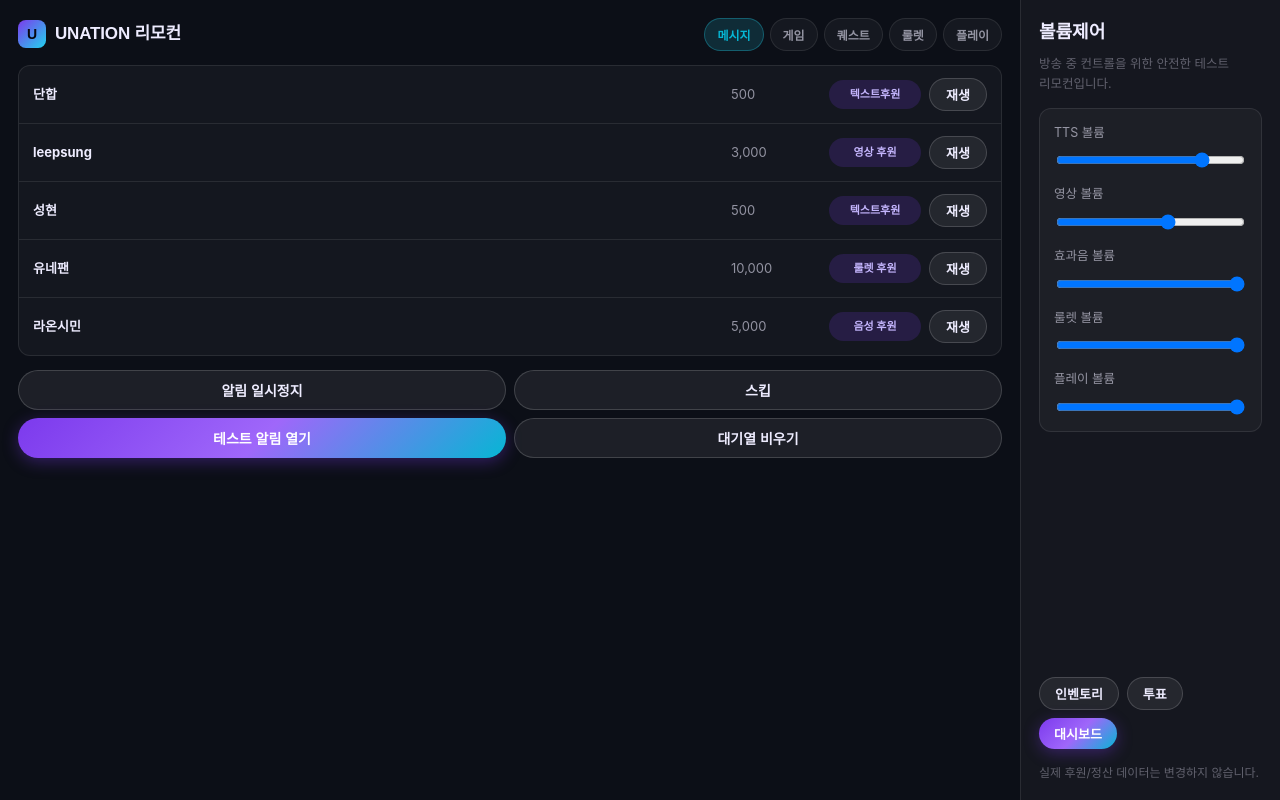
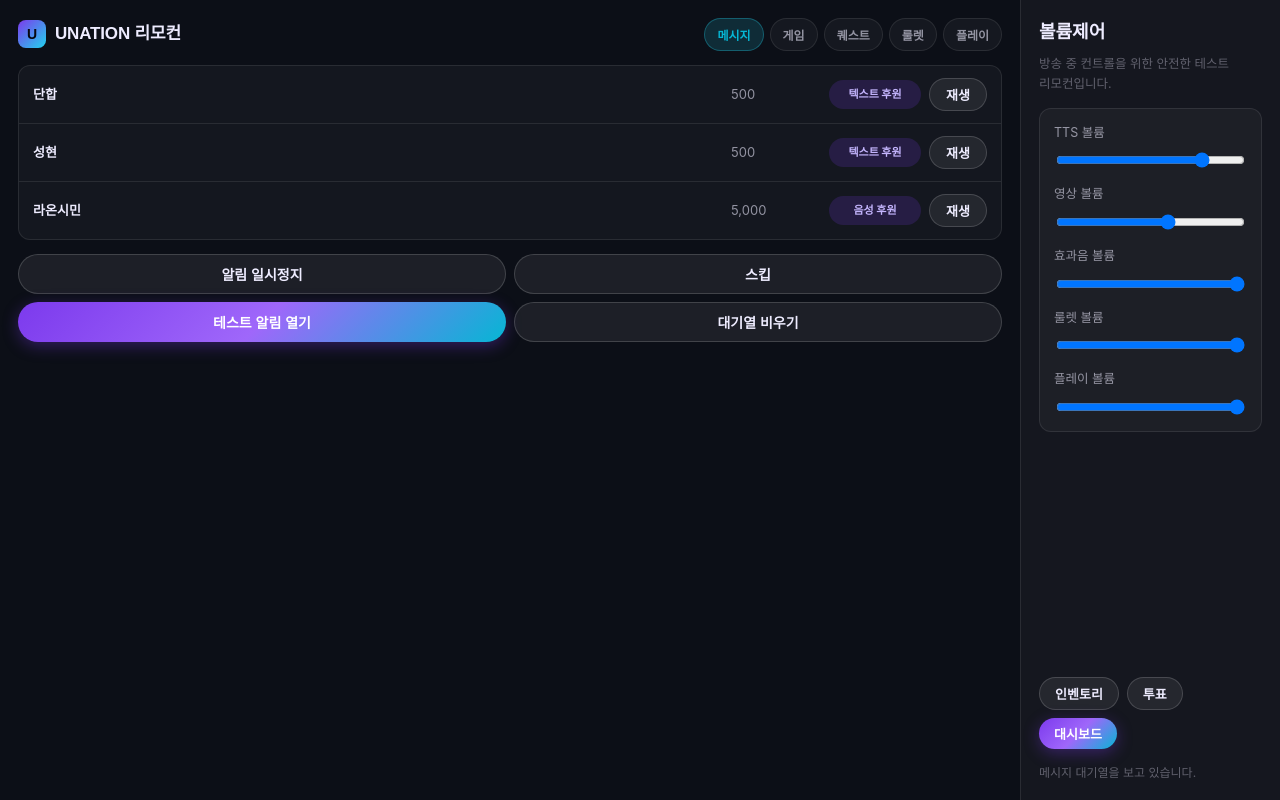
Before and after one commit to mhna98-max/unation, a website: page public/remote.html in a window 1280 px wide. Both pictures are taken after a click on the button "메시지". Drawn offline with Linux system fonts and the light colour scheme; a web font is replaced by a local one.

Commit message:
Wire inactive dashboard and remote UI controls

```diff
--- a/public/remote.html
+++ b/public/remote.html
@@ -44,11 +44,11 @@
         UNATION 리모컨
       </a>
       <div class="remote-tabs">
-        <button class="remote-tab active">메시지</button>
-        <button class="remote-tab">게임</button>
-        <button class="remote-tab">퀘스트</button>
-        <button class="remote-tab">룰렛</button>
-        <button class="remote-tab">플레이</button>
+        <button class="remote-tab active" data-remote-type="message">메시지</button>
+        <button class="remote-tab" data-remote-type="game">게임</button>
+        <button class="remote-tab" data-remote-type="quest">퀘스트</button>
+        <button class="remote-tab" data-remote-type="roulette">룰렛</button>
+        <button class="remote-tab" data-remote-type="play">플레이</button>
       </div>
     </div>
 
@@ -87,15 +87,23 @@
 const qs = new URLSearchParams(location.search);
 const handle = qs.get('handle') || 'unation_official';
 const widgetUrl = `${location.origin}/widget.html?handle=${encodeURIComponent(handle)}&test=1`;
+const widgetTests = {
+  message: `${location.origin}/widget.html?handle=${encodeURIComponent(handle)}&test=1`,
+  game: `${location.origin}/widget.html?handle=${encodeURIComponent(handle)}&testvideo=1`,
+  quest: `${location.origin}/widget.html?handle=${encodeURIComponent(handle)}&testquiz=1`,
+  roulette: `${location.origin}/widget.html?handle=${encodeURIComponent(handle)}&testroulette=1`,
+  play: `${location.origin}/widget.html?handle=${encodeURIComponent(handle)}&teststicker=1`,
+};
 const queueEl = document.getElementById('remote-queue');
-const sampleQueue = [
-  ['단합', '500', '텍스트후원'],
-  ['leepsung', '3,000', '영상 후원'],
-  ['성현', '500', '텍스트후원'],
-  ['유네팬', '10,000', '룰렛 후원'],
-  ['라온시민', '5,000', '음성 후원'],
-];
-function renderQueue(rows = sampleQueue) {
+let activeType = 'message';
+const sampleQueues = {
+  message: [['단합', '500', '텍스트 후원'], ['성현', '500', '텍스트 후원'], ['라온시민', '5,000', '음성 후원']],
+  game: [['leepsung', '3,000', '영상 후원'], ['게임왕', '10,000', '게임 후원']],
+  quest: [['퀘스트팬', '2,000', '퀘스트 후원'], ['미션러', '5,000', '미션 요청']],
+  roulette: [['유네팬', '10,000', '룰렛 후원'], ['행운시민', '3,000', '룰렛 후원']],
+  play: [['스티커왕', '2,000', '스티커 후원'], ['플레이어', '1,000', '플레이 후원']],
+};
+function renderQueue(rows = sampleQueues[activeType] || []) {
   queueEl.innerHTML = rows.length ? rows.map(([name, amount, type]) => `
     <div class="remote-row">
       <strong>${name}</strong>
@@ -104,20 +112,30 @@ function renderQueue(rows = sampleQueue) {
       <button class="btn btn-outline btn-sm replay-btn">재생</button>
     </div>
   `).join('') : '<div class="remote-row"><span>대기 중인 알림이 없습니다.</span></div>';
-  queueEl.querySelectorAll('.replay-btn').forEach(btn => btn.addEventListener('click', () => window.open(widgetUrl, '_blank', 'noopener')));
+  queueEl.querySelectorAll('.replay-btn').forEach(btn => btn.addEventListener('click', () => window.open(widgetTests[activeType] || widgetUrl, '_blank', 'noopener')));
 }
-renderQueue();
+function switchRemoteType(type) {
+  activeType = type;
+  document.querySelectorAll('.remote-tab').forEach(tab => tab.classList.toggle('active', tab.dataset.remoteType === type));
+  renderQueue([...(sampleQueues[type] || [])]);
+  document.getElementById('remote-note').textContent = `${document.querySelector(`.remote-tab[data-remote-type="${type}"]`)?.textContent || '알림'} 대기열을 보고 있습니다.`;
+}
+renderQueue([...(sampleQueues[activeType] || [])]);
+document.querySelectorAll('.remote-tab').forEach(tab => {
+  tab.addEventListener('click', () => switchRemoteType(tab.dataset.remoteType));
+});
 document.getElementById('pause-btn').addEventListener('click', e => {
   const paused = e.currentTarget.dataset.paused === '1';
   e.currentTarget.dataset.paused = paused ? '0' : '1';
   e.currentTarget.textContent = paused ? '알림 일시정지' : '알림 재개';
 });
 document.getElementById('skip-btn').addEventListener('click', () => {
-  sampleQueue.shift();
-  renderQueue(sampleQueue);
+  const rows = sampleQueues[activeType] || [];
+  rows.shift();
+  renderQueue([...rows]);
 });
 document.getElementById('clear-btn').addEventListener('click', () => renderQueue([]));
-document.getElementById('test-btn').addEventListener('click', () => window.open(widgetUrl, '_blank', 'noopener'));
+document.getElementById('test-btn').addEventListener('click', () => window.open(widgetTests[activeType] || widgetUrl, '_blank', 'noopener'));
 document.getElementById('dashboard-btn').addEventListener('click', () => location.href = 'dashboard.html');
 document.getElementById('inventory-btn').addEventListener('click', () => document.getElementById('remote-note').textContent = '인벤토리 패널은 대시보드의 스토어/인벤토리와 단계적으로 연결됩니다.');
 document.getElementById('vote-btn').addEventListener('click', () => document.getElementById('remote-note').textContent = '투표 패널은 알림 테스트 범위에서 준비된 화면입니다.');
```
Also changed, not shown: public/dashboard.html (+21 -3 lines).
